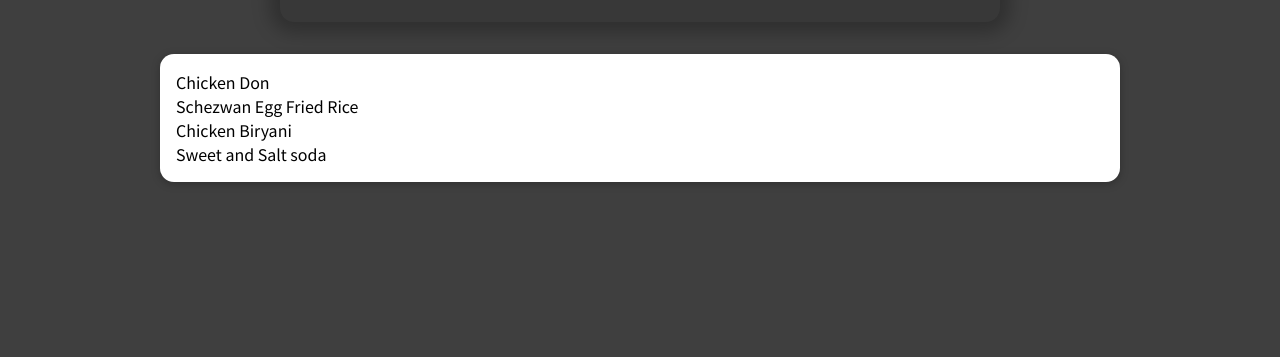
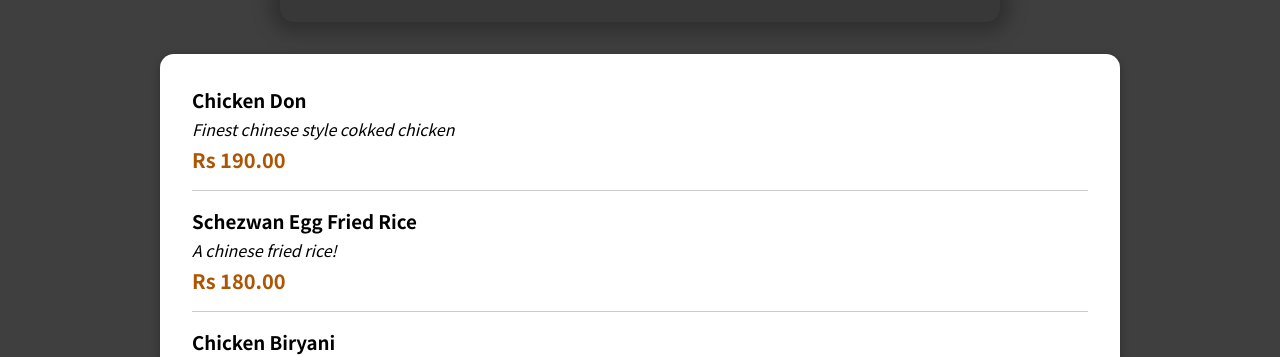
Before and after one commit to SourabhK0625/React-Projects, a React (Create React App) app: page / in a window 1280 px wide. Shown: the part 451-808 px from the top of the page. Built offline with nearby package versions, Linux system fonts and the light colour scheme.

Commit message:
Array list

```diff
--- a/src/components/Meals/AvailableMeals.js
+++ b/src/components/Meals/AvailableMeals.js
@@ -1,5 +1,6 @@
 import classes from './AvailableMeals.module.css';
 import Card from '../UI/Card';
+import MealItem from './MealItem/MealItem';
 const DUMMY_MEALS = [
     {
       id: 'm1',
@@ -11,7 +12,7 @@
       id: 'm2',
       name: 'Schezwan Egg Fried Rice',
       description: 'A chinese fried rice!',
-      price: 16.5,
+      price: 180,
     },
     {
       id: 'm3',
@@ -29,7 +30,11 @@
 
   const AvailableMeals = () =>
   {
-    const mealsList = DUMMY_MEALS.map(meal => <li>{meal.name}</li>);
+    const mealsList = DUMMY_MEALS.map(meal => <MealItem key={meal.id}
+      name={meal.name}
+      description={meal.description}
+      price={meal.price}/>
+      );
     return <section className={classes.meals}>
         <Card>
           <ul>{mealsList}</ul>
--- a/src/components/Meals/MealItem/MealItem.js
+++ b/src/components/Meals/MealItem/MealItem.js
@@ -1,8 +1,13 @@
 import classes from './MealItem.module.css';
 
 const MealItem = props =>{
-    return <li>
-        <div><h3>{props.name}</h3></div>
+    const price = `Rs ${props.price.toFixed(2)}`
+    return <li className={classes.meal}>
+        <div>
+            <h3>{props.name}</h3>
+            <div className={classes.description}>{props.description}</div>
+            <div className={classes.price}>{price}</div>
+        </div>
         <div></div>
     </li>
 };
```
Also changed, not shown: src/components/Meals/MealItem/MealItemForm.js (added).
